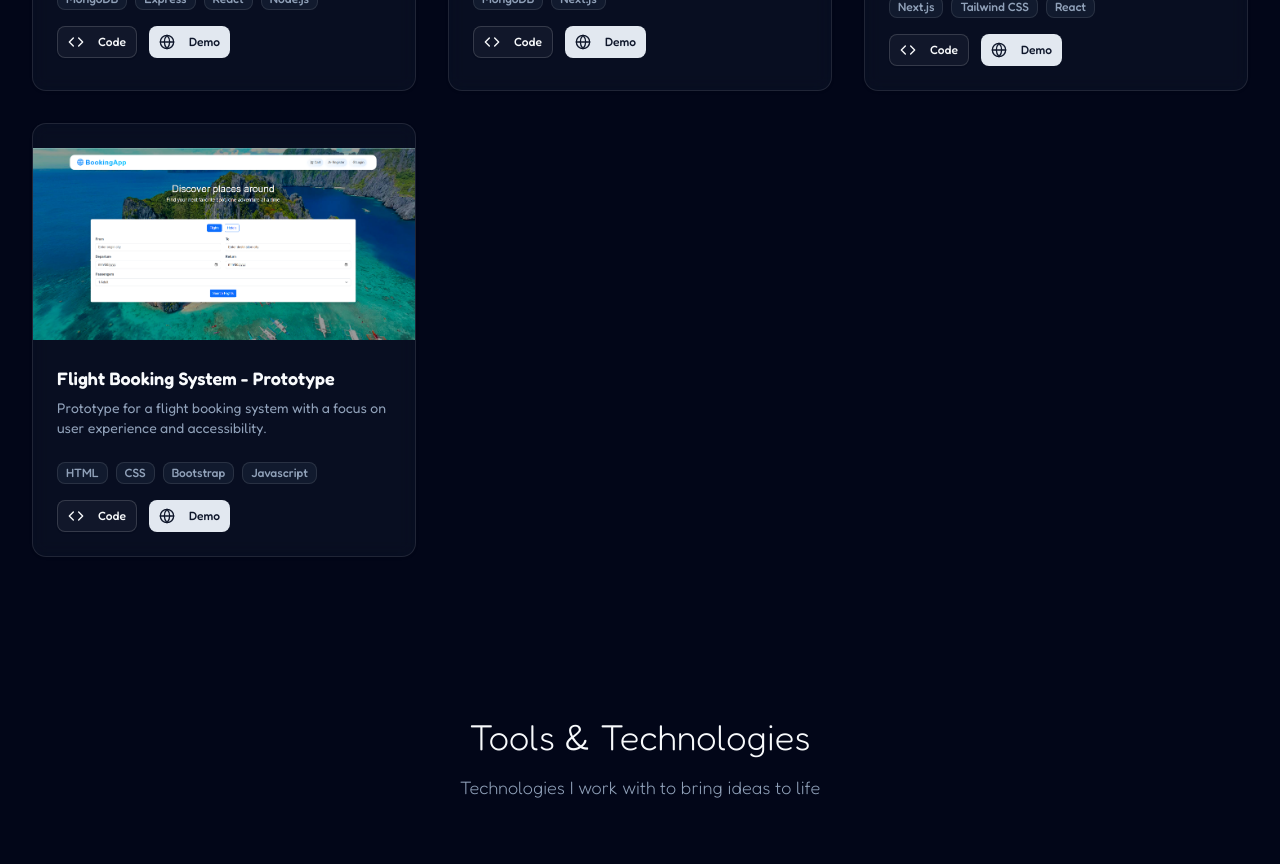
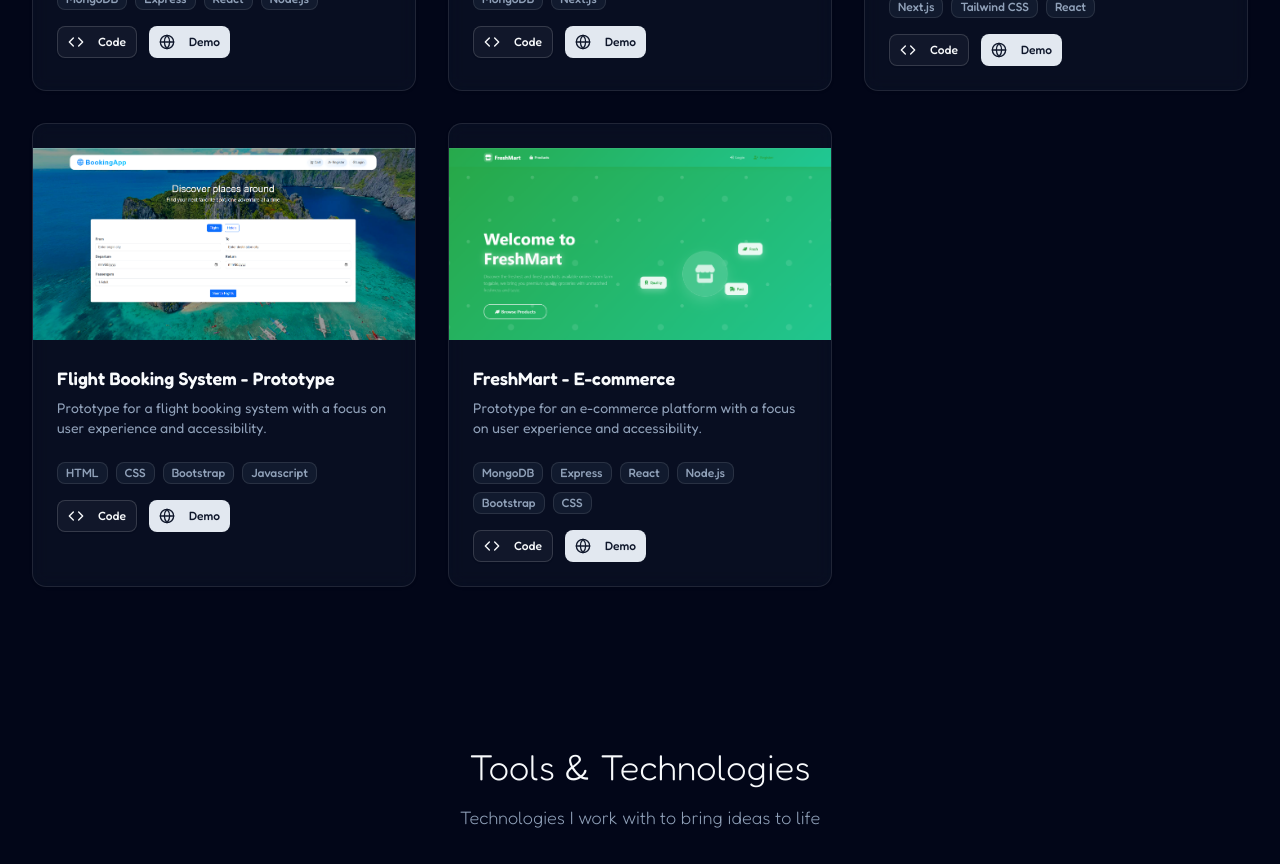
Before and after one commit to AlvinJohnB/portfolio-nextjs-app, a Next.js app: page / in a window 1280 px wide. Shown: the part 1540-2404 px from the top of the page. Built offline with nearby package versions, Linux system fonts and the light colour scheme.

Commit message:
Added newproject

```diff
--- a/app/page.tsx
+++ b/app/page.tsx
@@ -49,6 +49,15 @@ const projects = [
     tech: ["HTML", "CSS", "Bootstrap", "Javascript"],
     github: "https://github.com/AlvinJohnB/MCP-Side-Project",
     demo: "https://alvinjohnb.github.io/MCP-Side-Project/",
+  },
+  {
+    title: "FreshMart - E-commerce",
+    description:
+      "Prototype for an e-commerce platform with a focus on user experience and accessibility.",
+    image: "/projects/e-commerce.png",
+    tech: ["MongoDB", "Express", "React", "Node.js", "Bootstrap", "CSS"],
+    github: "https://github.com/AlvinJohnB/",
+    demo: "#",
   },
 ];
 
```
Also changed, not shown: public/projects/e-commerce.png (added).
